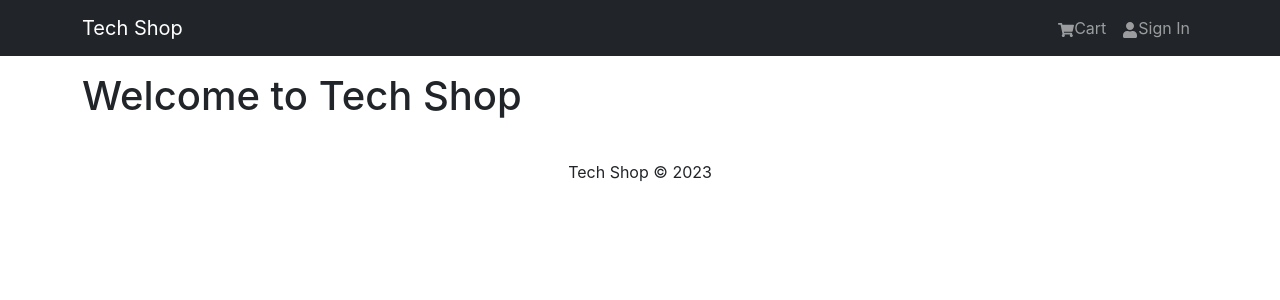
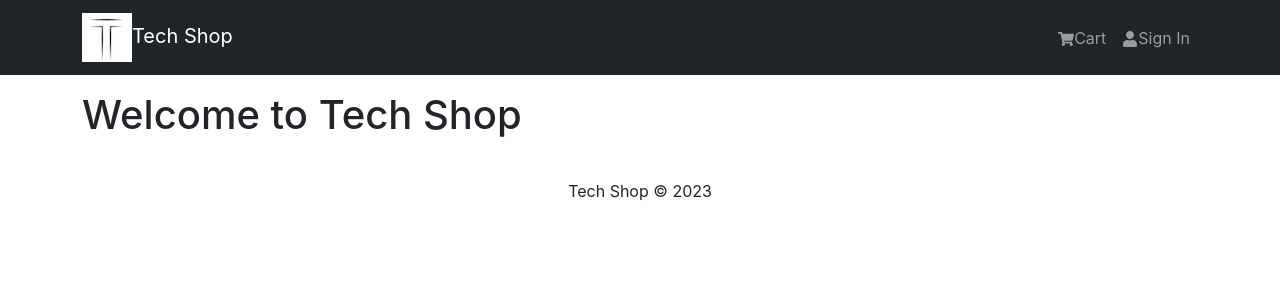
Before and after one commit to GregPetropoulos/FashionShop, a React (Create React App) app in the folder frontend/: page / in a window 1280 px wide. Shown: the top 300 px of the page. Built offline with nearby package versions, Linux system fonts and the light colour scheme.

Commit message:
Added logo to header

```diff
--- a/frontend/src/components/Header.jsx
+++ b/frontend/src/components/Header.jsx
@@ -1,13 +1,17 @@
 import React from 'react';
 import { Navbar, Nav, Container } from 'react-bootstrap';
 import { FaShoppingCart, FaUser } from 'react-icons/fa';
+// import logo from '../assets/logo.png'
+import logo from '../assets/T-logo.png'
 
 const Header = () => {
   return (
     <header>
       <Navbar bg='dark' variant='dark' expand='md' collapseOnSelect>
         <Container>
-          <Navbar.Brand href='/'>Tech Shop</Navbar.Brand>
+          <Navbar.Brand href='/'>
+            <img src={logo} className={'logo-image'} alt='Tech Shop'/>
+            Tech Shop</Navbar.Brand>
           <Navbar.Toggle aria-controls='basic-navbar-nav' />
           <Navbar.Collapse id='basic-navbar-nav'>
             <Nav className='ms-auto'>
```
